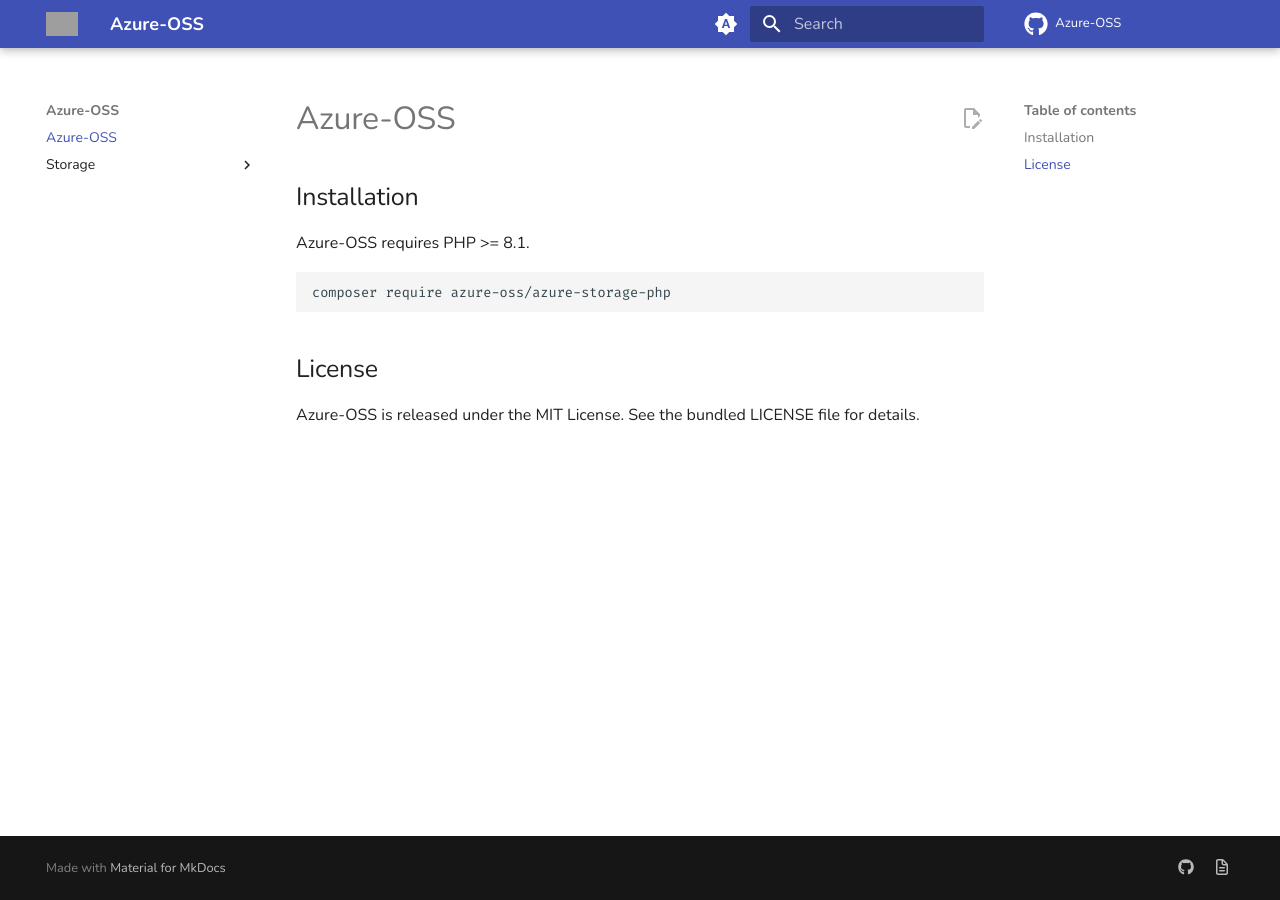
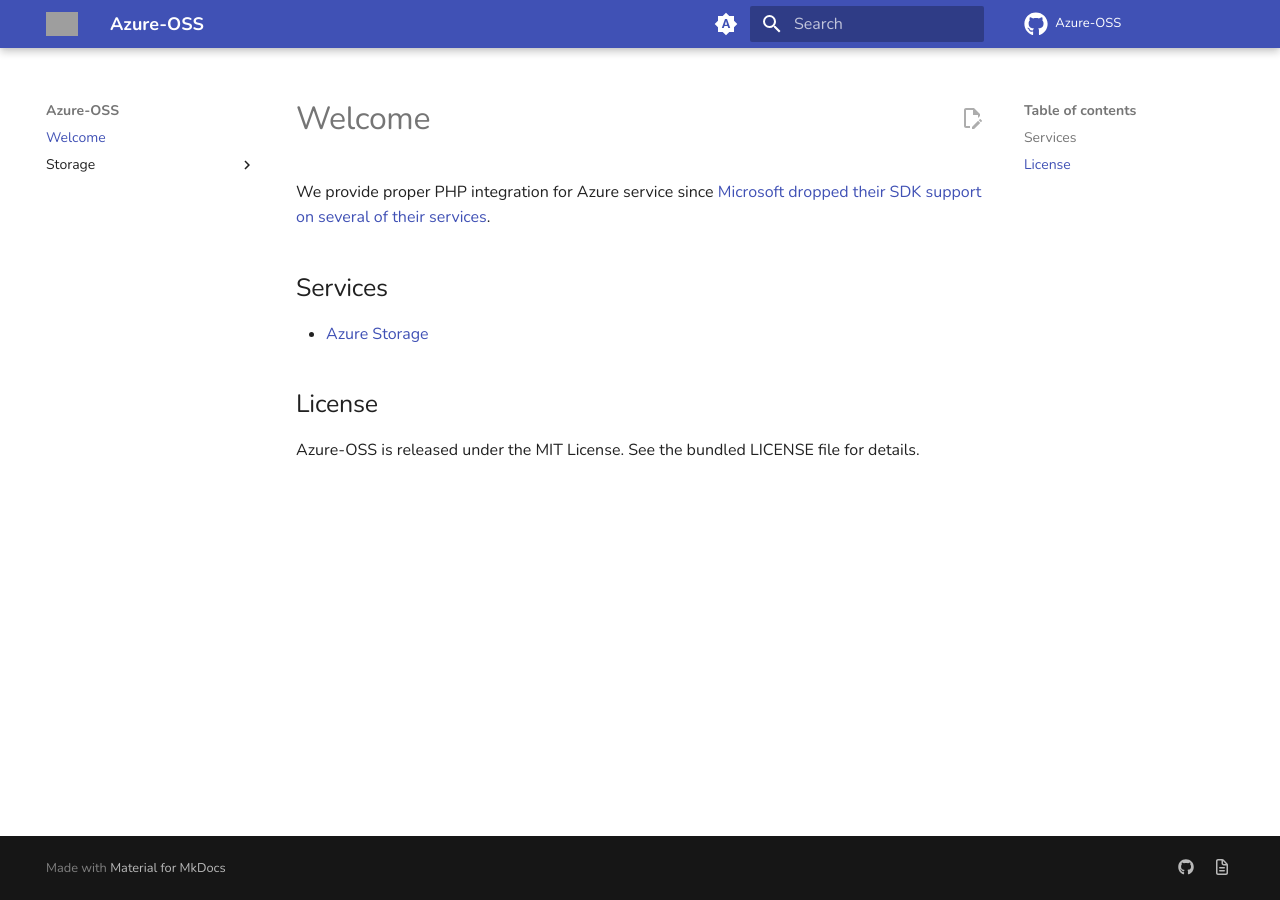
Before and after one commit to Azure-OSS/azure-oss.github.io, an MkDocs documentation site: the page built from docs/index.md, in a window 1280 px wide. Built offline with MkDocs 1.6.1 and Material for MkDocs 9.7.7, drawn with Linux system fonts in a browser that asks for light colours; nearby versions of some CDN libraries; grey boxes are pictures that could not be loaded.

Commit message:
Docs setup

````diff
--- a/docs/index.md
+++ b/docs/index.md
@@ -1,12 +1,10 @@
-# Azure-OSS
+# Welcome
 
-## Installation
+We provide proper PHP integration for Azure service since [Microsoft dropped their SDK support on several of their services](https://azure.microsoft.com/en-us/updates/retirement-notice-the-azure-storage-php-client-libraries-will-be-retired-on-17-march-2024/).
 
-Azure-OSS requires PHP >= 8.1.
+## Services
 
-```shell
-composer require azure-oss/azure-storage-php
-```
+- [Azure Storage](./storage/installation.md)
 
 ## License
 
--- a/mkdocs.yml
+++ b/mkdocs.yml
@@ -54,7 +54,10 @@
 nav:
   - index.md
   - 'Storage':
-      - storage/blob.md
+      - storage/get-started.md
+      - 'Services':
+        - storage/services/blob.md
+      - storage/flysystem.md
 
 markdown_extensions:
   - admonition: { }
````
Also changed, not shown: docs/storage/blob.md (deleted, +0 -94 lines), docs/storage/flysystem.md (added, +7 -0 lines), docs/storage/get-started.md (added, +45 -0 lines), docs/storage/services/blob.md (added, +1 -0 lines).
